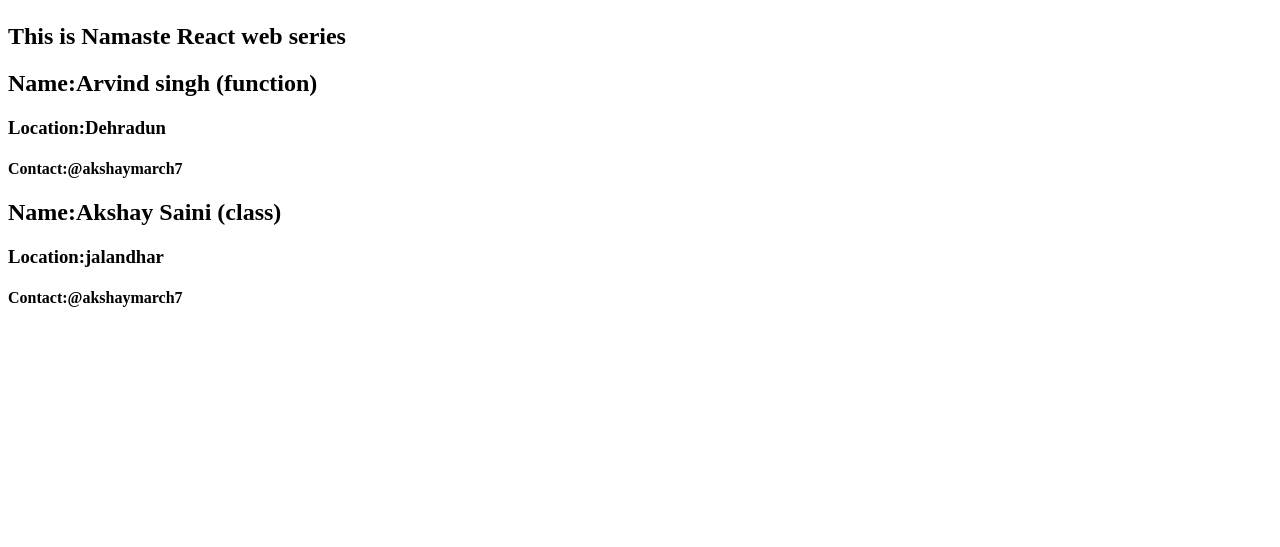
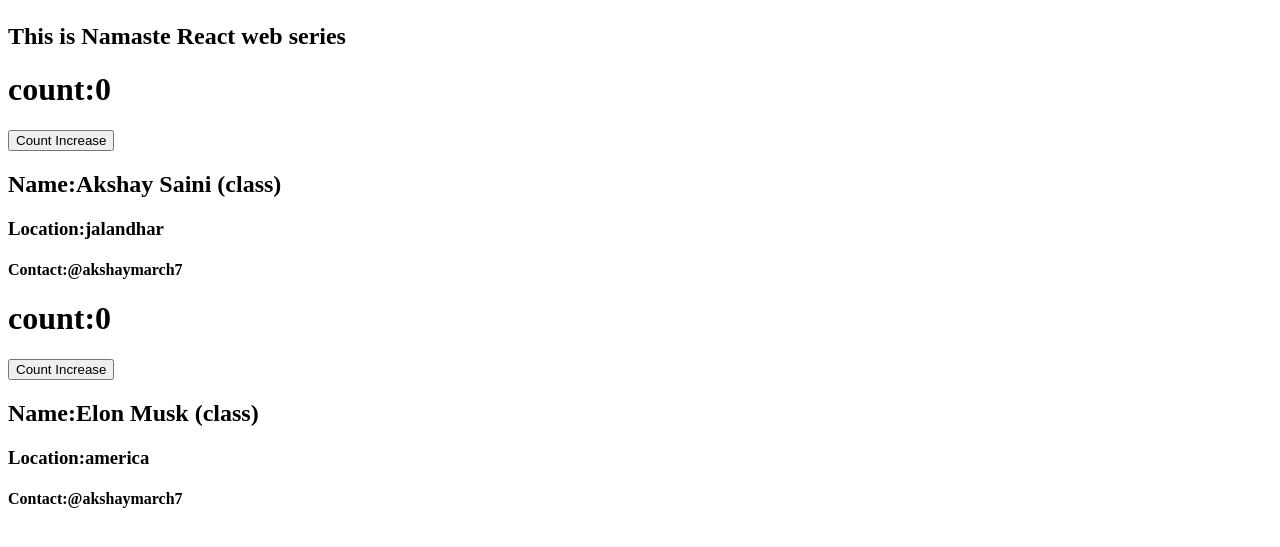
Before and after one commit to arvinxlogic/food-app, a React (Vite) app: page /about in a window 1280 px wide. Shown: the part 221-768 px from the top of the page. Built offline with nearby package versions, Linux system fonts and the light colour scheme.

Commit message:
react lifecycle (render and commit phase)
usercllass.js about.js and user.js
how rendering and commit phase working using react lifecycle.

```diff
--- a/src/Components/About.js
+++ b/src/Components/About.js
@@ -2,15 +2,38 @@
 import User from './User'
 import UserClass from './UserClass'
 
-const About = () => {
-  return (
-    <>
+
+class About extends React.Component{
+  constructor(props){
+    super(props);
+    console.log("Parent Constructor")
+  }
+  componentDidMount(){
+    console.log("Parent Component Did Mount")
+  }
+  render(){
+    console.log("Parent Render")
+    return(
+      <>
       <h1>about</h1>
       <h2>This is Namaste React web series</h2>
-    <User name={"Arvind singh (function)"}/>
     <UserClass name={"Akshay Saini (class) "} location={"jalandhar"}/>
+    <UserClass name={"Elon Musk (class) "} location={"america"}/>
     </>
-  )
+    )
+  }
 }
+export default About;
 
-export default About
+
+// const About = () => {
+//   return (
+//     <>
+//       <h1>about</h1>
+//       <h2>This is Namaste React web series</h2>
+//     <UserClass name={"Akshay Saini (class) "} location={"jalandhar"}/>
+//     </>
+//   )
+// }
+
+// export default About
--- a/src/Components/User.js
+++ b/src/Components/User.js
@@ -1,6 +1,9 @@
-import React from 'react'
+import React, { useState } from 'react'
 
 const User = (props) => {
+
+  const [count]=useState(0);
+  const [count2]=useState(1);
   return (
     <div className="user-card">
 <h2>Name:{props.name}</h2>
--- a/src/Components/UserClass.js
+++ b/src/Components/UserClass.js
@@ -4,12 +4,32 @@
   constructor(props) {
     super(props);
     console.log(props);
+    this.state = {
+      count: 0,
+      count2: 2,
+    };
+    console.log("child constructor is called");
+  }
+  componentDidMount() {
+    console.log(this.props.name + "child componennt did mount");
   }
   render() {
+    const { name, location } = this.props;
+    console.log(this.props.name + "child render is called");
+    const { count, count2 } = this.state;
     return (
       <div className="user-card">
-        <h2>Name:{this.props.name}</h2>
-        <h3>Location:{this.props.location}</h3>
+        <h1>count:{count}</h1>
+        <button
+          onClick={() => {
+            this.setState({ count: this.state.count + 1 });
+          }}
+        >
+          Count Increase
+        </button>
+        {/* <h1>count:{count2}</h1> */}
+        <h2>Name:{name}</h2>
+        <h3>Location:{location}</h3>
         <h4>Contact:@akshaymarch7</h4>
       </div>
     );
```
